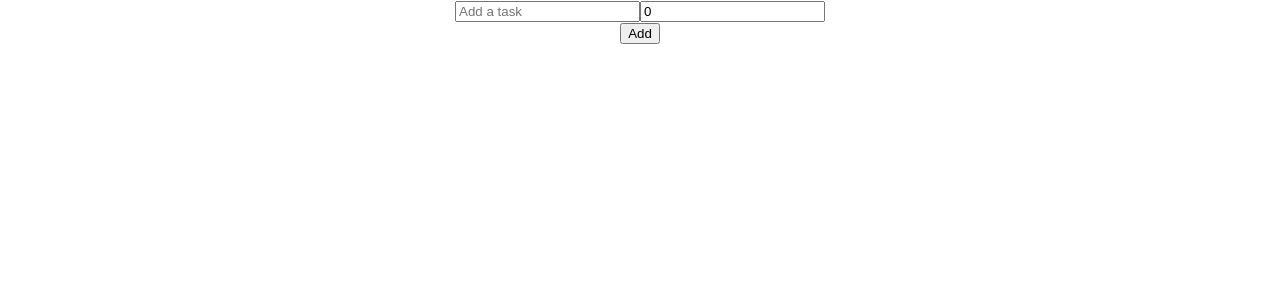
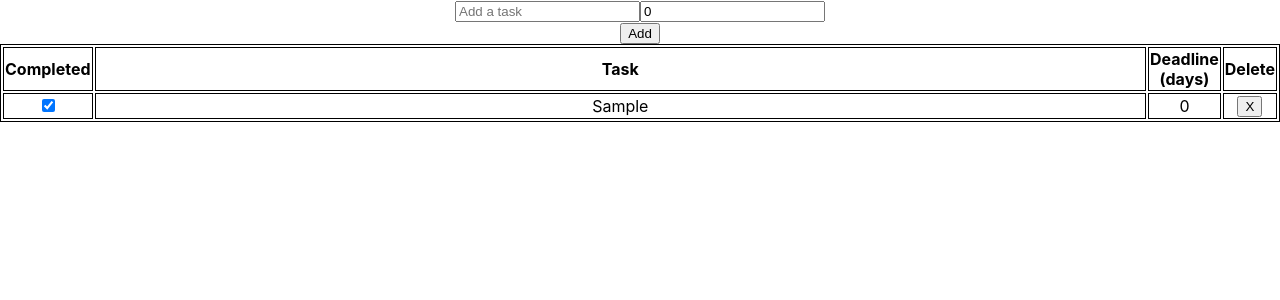
Before and after one commit to ddruart19/react, a React (Create React App) app: page / in a window 1280 px wide. Both pictures are taken after typing "Sample" into the empty fields and a click on the button "Add". Shown: the top 300 px of the page. Built offline with nearby package versions, Linux system fonts and the light colour scheme.

Commit message:
Add list of tasks

```diff
--- a/src/App.css
+++ b/src/App.css
@@ -36,3 +36,12 @@
     transform: rotate(360deg);
   }
 }
+
+table, th, td {
+  border: 1px solid;
+  width: 100%;
+}
+
+th.completeCol{
+  width: 2%;
+}
--- a/src/App.tsx
+++ b/src/App.tsx
@@ -1,6 +1,7 @@
 import React, { ChangeEvent, useState } from 'react';
 import './App.css';
-import { ITask } from './Interaces';
+import TodoTask from './Components/TodoTask';
+import { ITask } from './Interfaces';
 
 const App:React.FC = () => {
 
@@ -27,16 +28,38 @@ const App:React.FC = () => {
     setDeadLine(0);
   }
 
+  const completeTask = (taskNameToDelete: string) => {
+    setTodo(todo.filter((task) =>{
+      return task.taskName !== taskNameToDelete
+    }))
+  }
+
   return (
     <div className="App">
       <div className="header">
         <div className="inputContainer">
-          <input type="text" name="task" value={task} placeholder="Add a task" />
-          <input type="number" name="deadline" value={deadline} placeholder="Set a deadline (in days)" />
+          <input type="text" name="task" value={task} placeholder="Add a task" onChange={handleChange}/>
+          <input type="number" name="deadline" value={deadline} placeholder="Deadline (days)" onChange={handleChange}/>
         </div>
         <button onClick={addTask}>Add</button>
       </div>
-      <div className="todoList"></div>
+      <div className="todoList">
+        <table>
+          <thead>
+            <tr>
+              <th className="completeCol">Completed</th>
+              <th>Task</th>
+              <th>Deadline (days)</th>
+              <th>Delete</th>
+            </tr>
+          </thead>
+          <tbody>
+            {todo.map((task:ITask, key: number)=>{
+              return <TodoTask key={key} task={task} completeTask={completeTask}/>
+            })}
+          </tbody>
+        </table>
+      </div>
     </div>
   );
 }
--- /dev/null
+++ b/src/Components/TodoTask.tsx
@@ -0,0 +1,21 @@
+import { ITask } from "../Interfaces";
+
+interface Props{
+    task: ITask;
+    completeTask(taskNameToDelete: string): void;
+}
+
+const TodoTask = ({task, completeTask}: Props) =>{
+    return(
+        <tr>
+            <th className="completeCol"><input type="checkbox" checked/></th>
+            <td>{task.taskName}</td>
+            <td>{task.deadline}</td>
+            <td><button onClick={()=>{
+                completeTask(task.taskName)
+            }}>X</button></td>
+        </tr>
+    )
+}
+
+export default TodoTask;
```
Also changed, not shown: src/Interfaces.ts (renamed from src/Interaces.ts).
